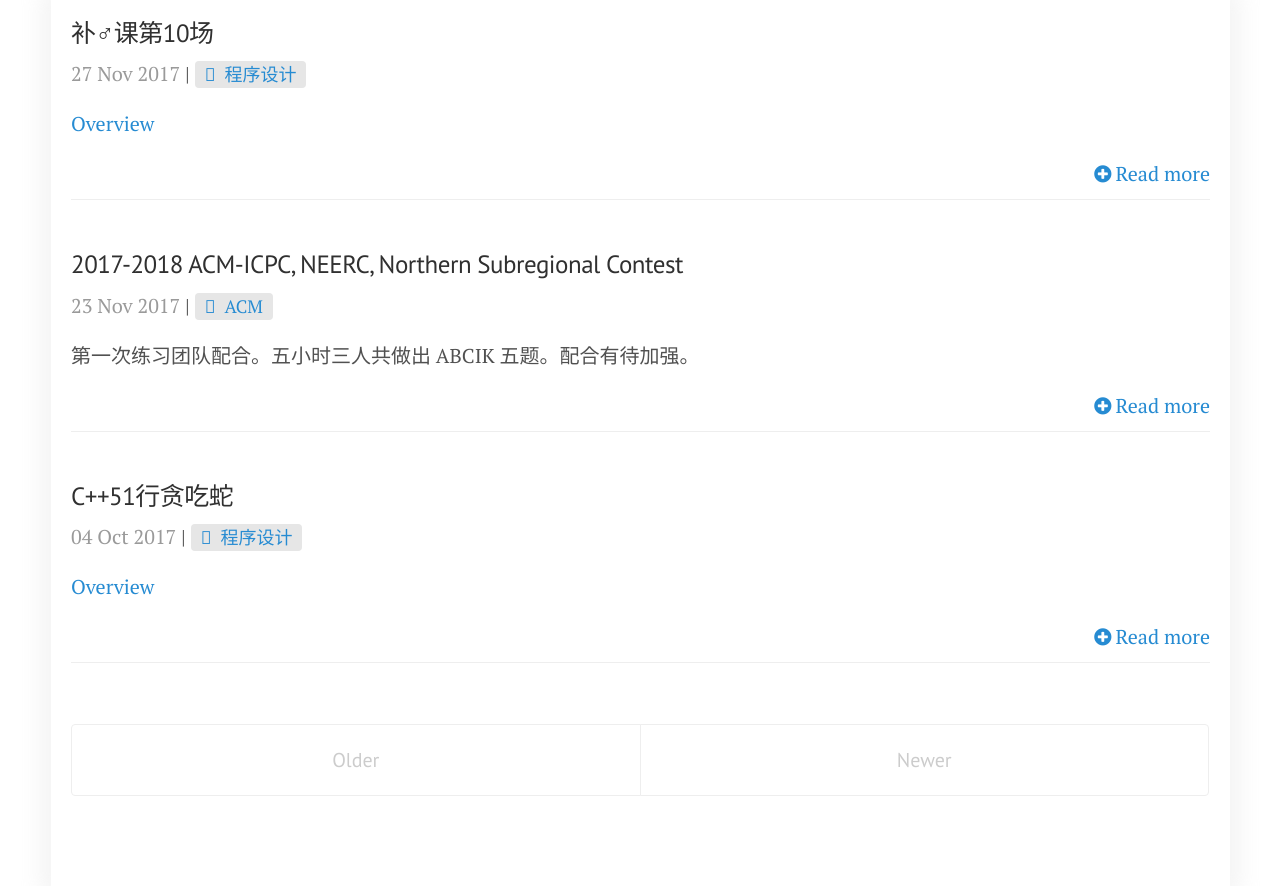
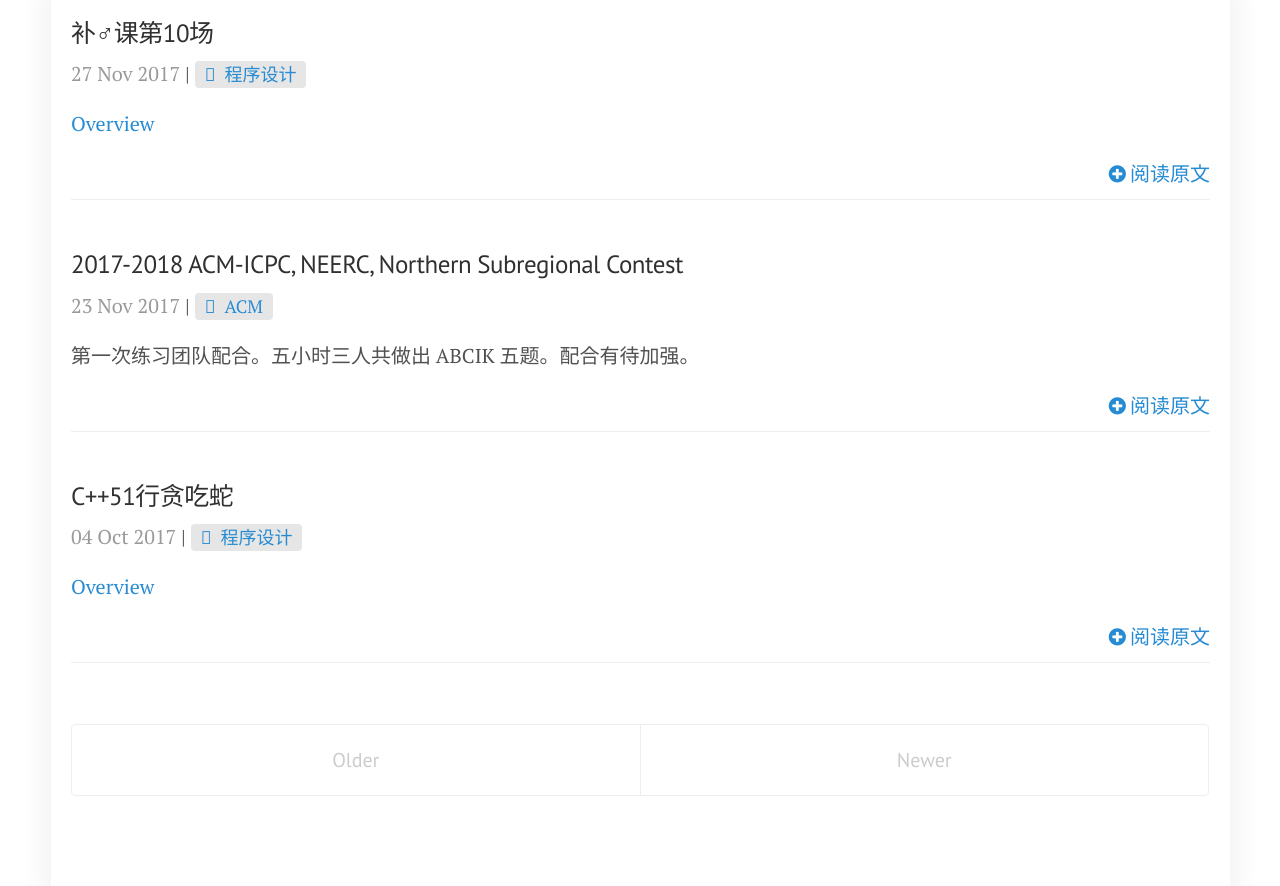
Before and after one commit to chen-xw/chen-xw.github.io, a Jekyll site: the page built from blog/index.html, in a window 1280 px wide. Shown: the part 360-1246 px from the top of the page. Built offline with Jekyll 4.4.1, drawn with Linux system fonts in a browser that asks for light colours; the list of posts is cut into pages by our own code; comment, search, counter and statistics services are not loaded.

Commit message:
Update index.html

```diff
--- a/blog/index.html
+++ b/blog/index.html
@@ -28,7 +28,7 @@
     <!--   {% if site.disqus_short_name %}
       <a href="{{ site.baseurl }}{{ post.url }}#disqus_thread"> <i class="fa fa-comments" aria-hidden="true"></i>Comment</a>&nbsp;
       {% endif %}-->
-      <a href="{{ site.baseurl }}{{ post.url }}"><i class="fa fa-plus-circle" aria-hidden="true"></i>Read more</a>
+      <a href="{{ site.baseurl }}{{ post.url }}"><i class="fa fa-plus-circle" aria-hidden="true"></i>阅读原文</a>
     </div>
   </div>
   <hr/>
```
